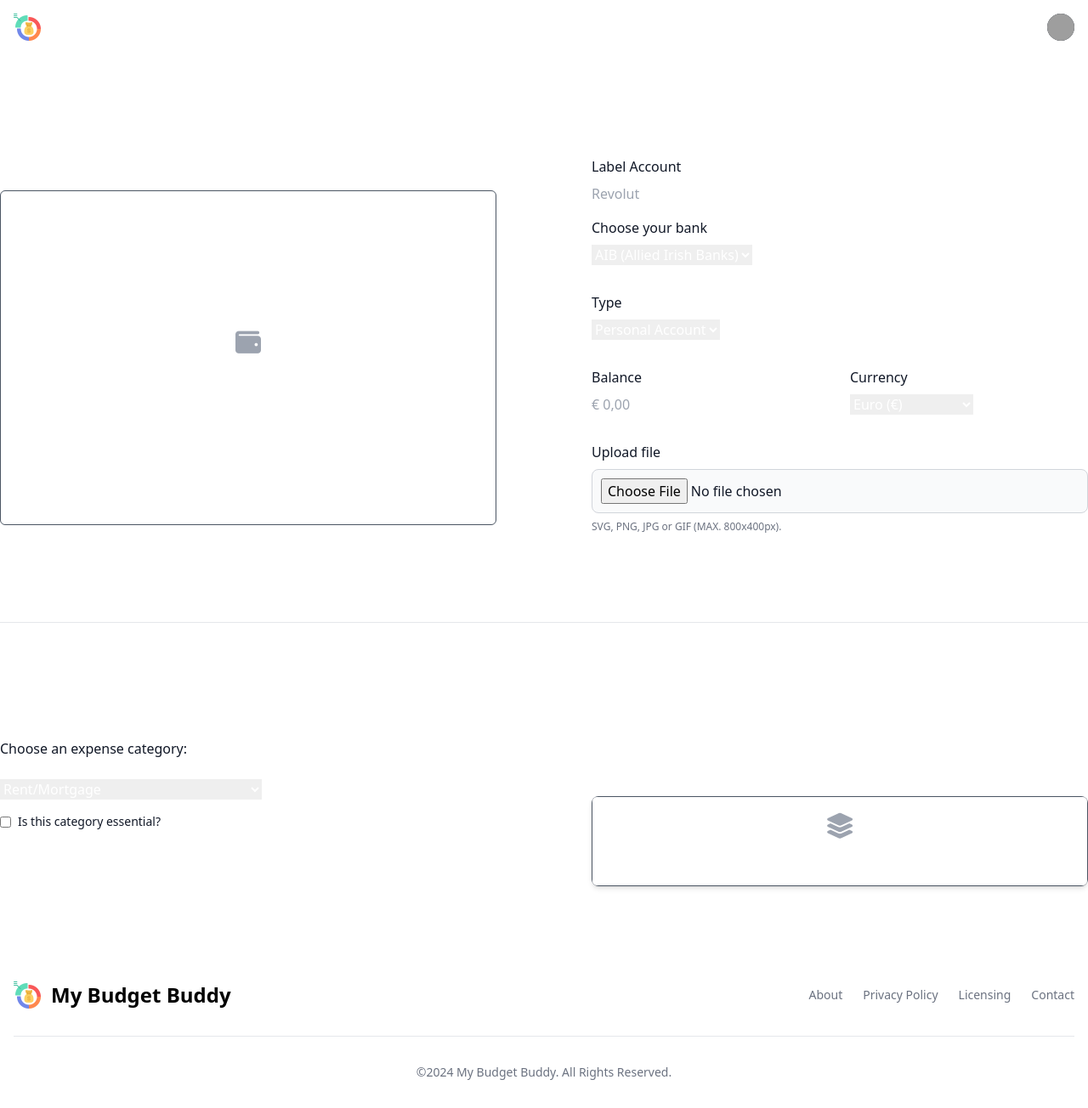
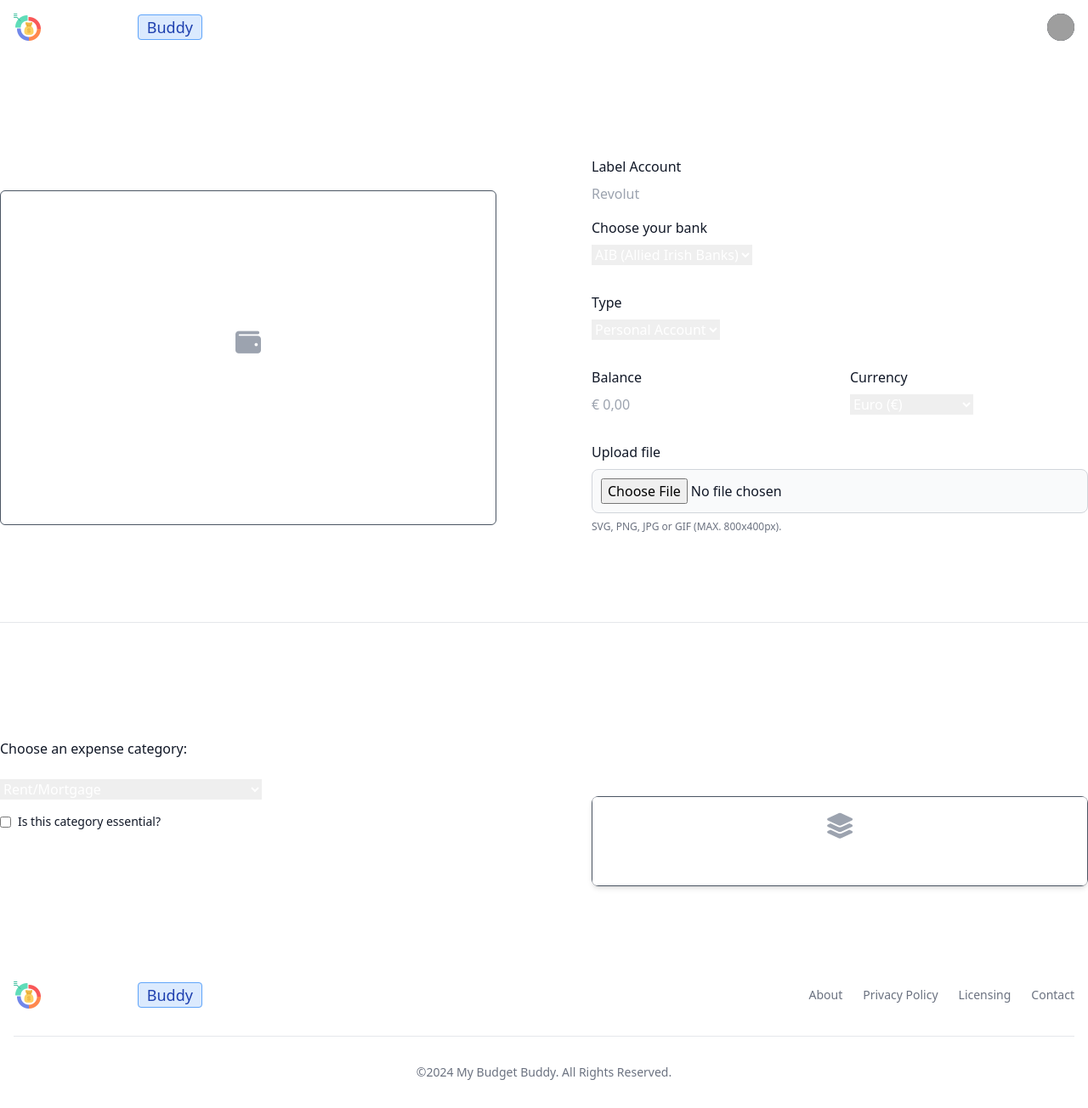
Before and after one commit to emidiovaleretto/my-budget-buddy, a Django app: page /accounts/manage/ in a window 1280 px wide. Shown: the whole page at 85% size. Run offline with Django 5.2, Linux system fonts and the light colour scheme; some libraries are stand-ins or nearby versions; grey boxes are pictures that could not be loaded.

Commit message:
chore: modify the logo

```diff
--- a/core/settings.py
+++ b/core/settings.py
@@ -31,11 +31,11 @@ DEBUG = True
 
 ALLOWED_HOSTS = [
     '127.0.0.1',
-    '8000-emidiovaleret-financeme-1dqkr60c83j.ws-eu115.gitpod.io'
+    '8000-emidiovaleret-financeme-1dqkr60c83j.ws-us115.gitpod.io'
 ]
 
 CSRF_TRUSTED_ORIGINS = [
-    'https://8000-emidiovaleret-financeme-1dqkr60c83j.ws-eu115.gitpod.io',
+    'https://8000-emidiovaleret-financeme-1dqkr60c83j.ws-us115.gitpod.io',
 ]
 
 
--- a/templates/partials/footer.html
+++ b/templates/partials/footer.html
@@ -5,7 +5,7 @@
         <div class="sm:flex sm:items-center sm:justify-between">
             <a href="{% url 'home' %}" class="flex items-center mb-4 sm:mb-0 space-x-3 rtl:space-x-reverse">
                 <img src="{% static 'img/logo.png' %}" class="h-8" alt="Finance Logo" />
-                <span class="self-center text-2xl font-semibold whitespace-nowrap dark:text-white">My Budget Buddy</span>
+                <span class="self-center text-lg uppeercase font-semibold whitespace-nowrap text-white">My Budget <span class="bg-blue-100 text-blue-800 text-lg font-medium me-2 px-2.5 py-0.5 rounded dark:bg-gray-700 dark:text-blue-400 border border-blue-400">Buddy</span></span>
             </a>
             <ul class="flex flex-wrap items-center mb-6 text-sm font-medium text-gray-500 sm:mb-0 dark:text-gray-400">
                 <li>
--- a/templates/partials/navbar.html
+++ b/templates/partials/navbar.html
@@ -4,8 +4,8 @@
     <div class="max-w-screen-xl flex flex-wrap items-center justify-between mx-auto p-4">
     <a href="{% url 'home' %}" class="flex items-center space-x-3 rtl:space-x-reverse">
         <img src="{% static 'img/logo.png' %}" class="h-8" alt="Finance Logo" />
-        <span class="self-center text-2xl uppeercase font-semibold whitespace-nowrap text-white">My Budget Buddy</span>
-    </a>
+        <span class="self-center text-lg uppeercase font-semibold whitespace-nowrap text-white">My Budget <span class="bg-blue-100 text-blue-800 text-lg font-medium me-2 px-2.5 py-0.5 rounded dark:bg-gray-700 dark:text-blue-400 border border-blue-400">Buddy</span></span>
+      </a>
     <div class="flex items-center md:order-2 space-x-3 md:space-x-0 rtl:space-x-reverse">
         <button type="button" class="flex text-sm bg-gray-800 rounded-full md:me-0 focus:ring-4 focus:ring-gray-300 dark:focus:ring-gray-600" id="user-menu-button" aria-expanded="false" data-dropdown-toggle="user-dropdown" data-dropdown-placement="bottom">
           <span class="sr-only">Open user menu</span>
```
